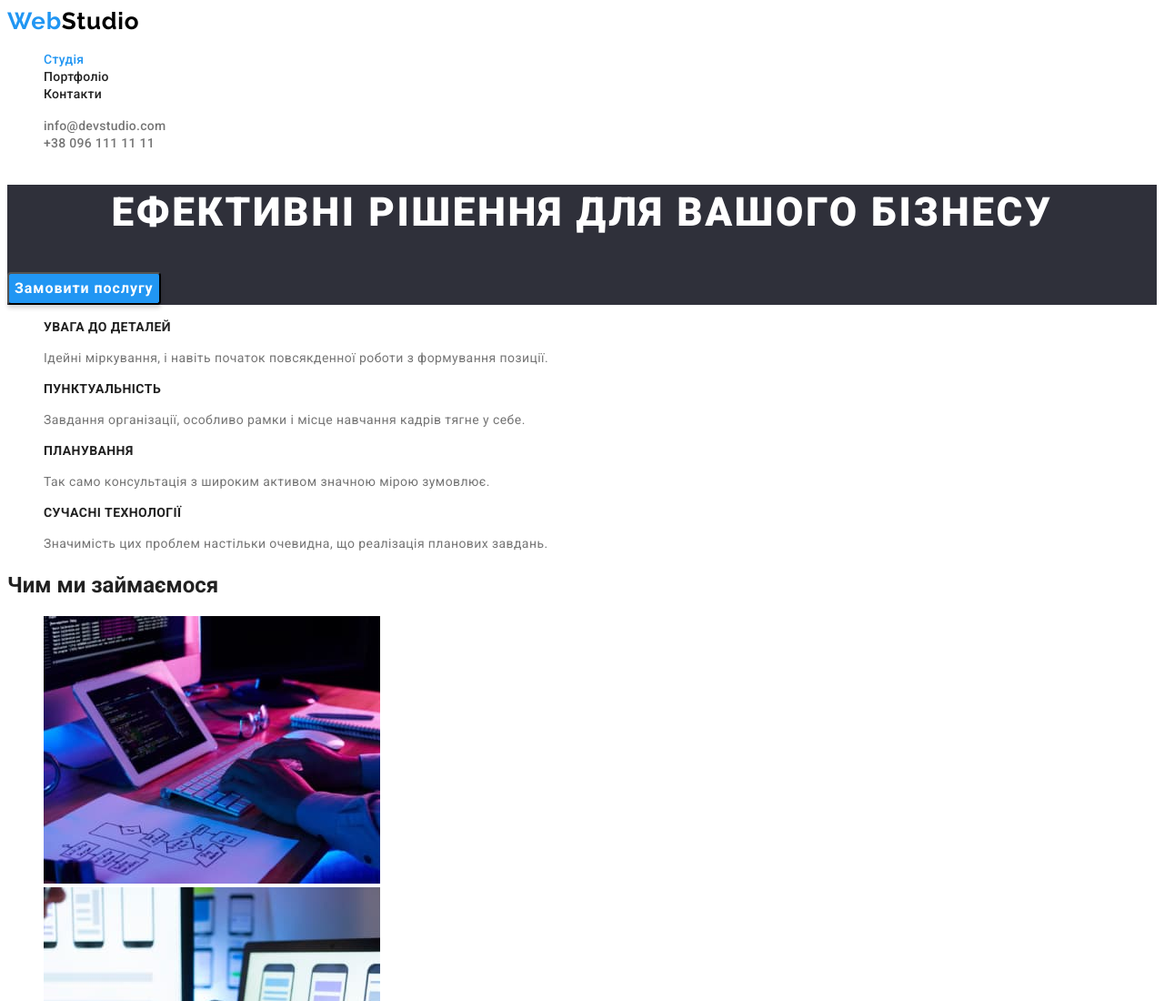
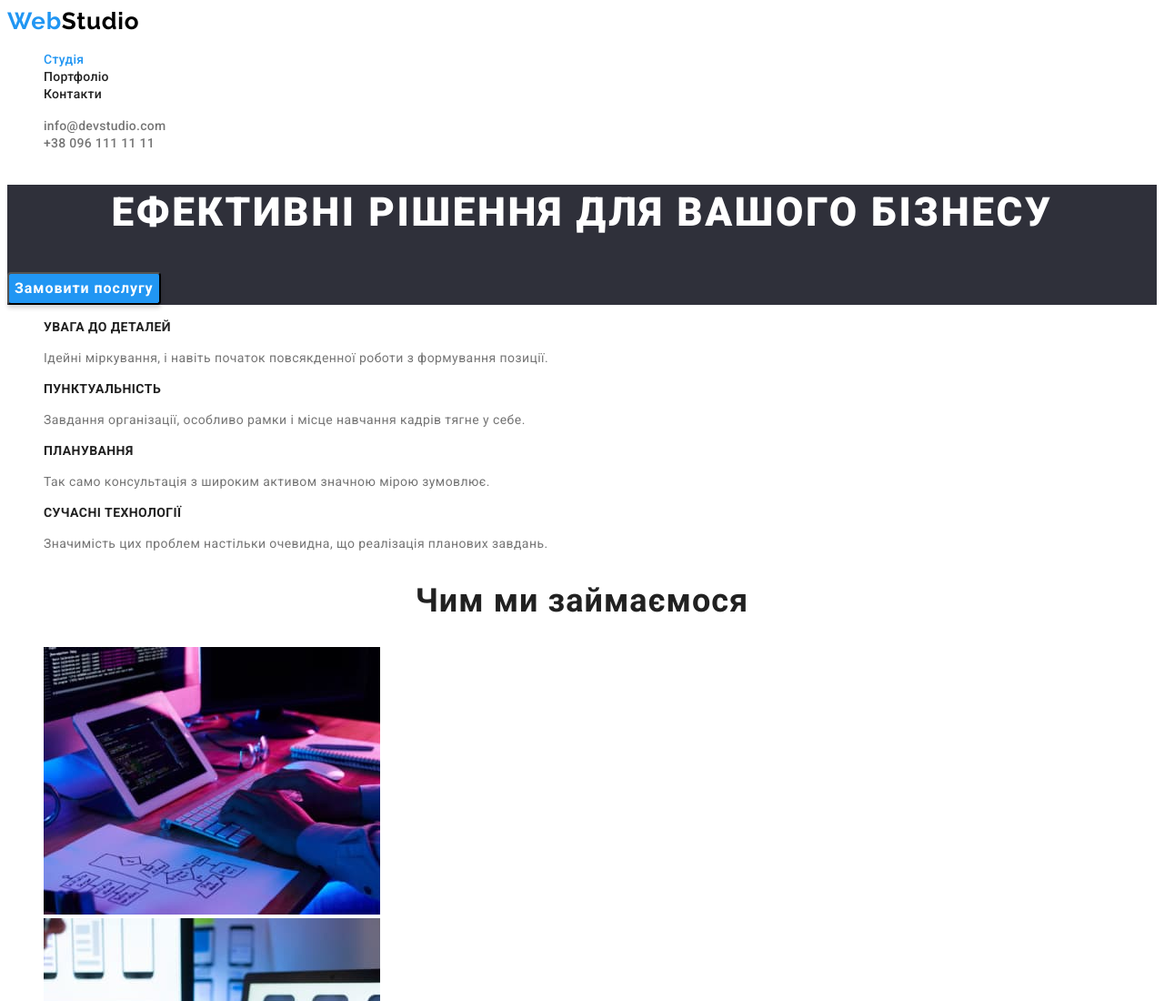
Before and after one commit to Agmund2002/goit-markup-hw-02, a plain HTML site: page index.html in a window 1280 px wide. Shown: the top 1100 px of the page at 91% size. Drawn offline with Linux system fonts and the light colour scheme.

Commit message:
застилізував секцію з сервісами

```diff
--- a/css/styles.css
+++ b/css/styles.css
@@ -153,6 +153,10 @@ body {
 }
 
 .services-title {
+  font-size: 36px;
+  line-height: calc(42 / 36);
+  text-align: center;
+  letter-spacing: 0.03em;
 }
 
 .services-list {
```
